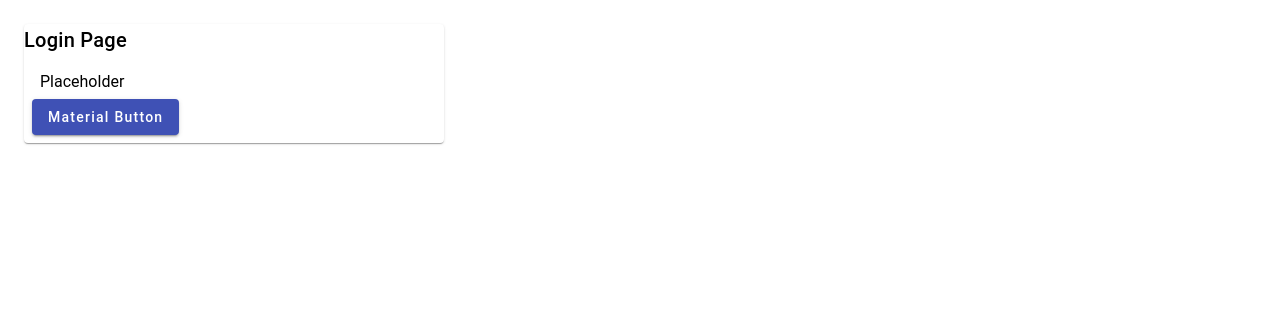
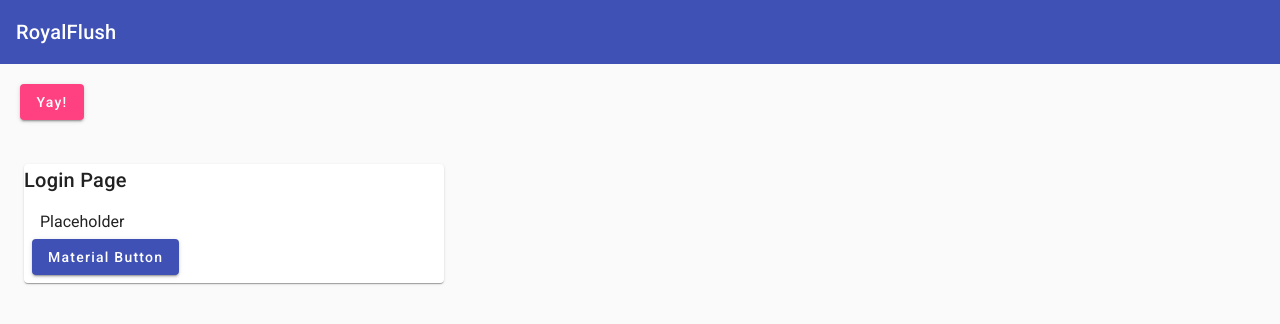
Before and after one commit to SE-RoyalFlush/Poker, an Angular app in the folder frontend/: page /login in a window 1280 px wide. Shown: the top 324 px of the page. Built offline with nearby package versions, Linux system fonts and the light colour scheme.

Commit message:
chore: added Angular initialization and global styles (#8)

```diff
--- a/frontend/angular.json
+++ b/frontend/angular.json
@@ -2,7 +2,8 @@
   "$schema": "./node_modules/@angular/cli/lib/config/schema.json",
   "version": 1,
   "cli": {
-    "packageManager": "npm"
+    "packageManager": "npm",
+    "analytics": false
   },
   "newProjectRoot": "projects",
   "projects": {
@@ -30,6 +31,7 @@
               }
             ],
             "styles": [
+              "@angular/material/prebuilt-themes/indigo-pink.css",
               "src/styles.scss"
             ]
           },
@@ -64,7 +66,8 @@
               "buildTarget": "poker-frontend:build:production"
             },
             "development": {
-              "buildTarget": "poker-frontend:build:development"
+              "buildTarget": "poker-frontend:build:development",
+              "proxyConfig": "proxy.conf.json"
             }
           },
           "defaultConfiguration": "development"
--- a/frontend/package.json
+++ b/frontend/package.json
@@ -32,9 +32,10 @@
     "@angular/compiler": "21.1.4",
     "@angular/core": "21.1.4",
     "@angular/forms": "21.1.4",
-    "@angular/material": "21.1.4",
+    "@angular/material": "~21.1.4",
     "@angular/platform-browser": "21.1.4",
     "@angular/router": "21.1.4",
+    "lodash": "^4.17.23",
     "rxjs": "~7.8.0",
     "tslib": "^2.3.0"
   },
@@ -42,6 +43,8 @@
     "@angular/build": "21.1.4",
     "@angular/cli": "21.1.4",
     "@angular/compiler-cli": "21.1.4",
+    "@angular/material": "^21.1.4",
+    "@types/lodash": "^4.17.23",
     "jsdom": "^27.1.0",
     "typescript": "~5.9.2",
     "vitest": "^4.0.8"
--- a/frontend/src/app/app.html
+++ b/frontend/src/app/app.html
@@ -1 +1,11 @@
-<router-outlet />
+<mat-toolbar color="primary">
+  <span>{{ title }}</span>
+</mat-toolbar>
+
+<div style="padding: 20px;">
+  <button mat-raised-button color="accent">
+    Yay!
+  </button>
+</div>
+
+<router-outlet></router-outlet>
--- a/frontend/src/app/app.ts
+++ b/frontend/src/app/app.ts
@@ -1,11 +1,19 @@
 import { Component } from '@angular/core';
 import { RouterOutlet } from '@angular/router';
+import { MatToolbarModule } from '@angular/material/toolbar';
+import { MatButtonModule } from '@angular/material/button';
 
 @Component({
   selector: 'app-root',
-  imports: [RouterOutlet],
+  standalone: true,
+  imports: [
+    RouterOutlet,
+    MatToolbarModule,
+    MatButtonModule
+  ],
   templateUrl: './app.html',
   styleUrl: './app.scss'
 })
 export class App {
+  title = 'RoyalFlush';
 }
--- a/frontend/src/index.html
+++ b/frontend/src/index.html
@@ -6,6 +6,10 @@
   <base href="/">
   <meta name="viewport" content="width=device-width, initial-scale=1">
   <link rel="icon" type="image/x-icon" href="favicon.ico">
+  <link rel="preconnect" href="https://fonts.googleapis.com">
+  <link rel="preconnect" href="https://fonts.gstatic.com" crossorigin>
+  <link href="https://fonts.googleapis.com/css2?family=Roboto:wght@300;400;500&display=swap" rel="stylesheet">
+  <link href="https://fonts.googleapis.com/icon?family=Material+Icons" rel="stylesheet">
 </head>
 <body>
   <app-root></app-root>
--- a/frontend/src/styles.scss
+++ b/frontend/src/styles.scss
@@ -1,11 +1,13 @@
-@import '@angular/material/prebuilt-themes/indigo-pink.css';
+@import "@angular/material/prebuilt-themes/indigo-pink.css";
 
-html,
-body {
+html, body {
   height: 100%;
 }
 
 body {
   margin: 0;
-  font-family: Roboto, 'Helvetica Neue', sans-serif;
+  font-family: Roboto, "Helvetica Neue", sans-serif;
+
+  background-color: var(--mat-sys-surface, #fafafa);
+  color: var(--mat-sys-on-surface, rgba(0, 0, 0, 0.87));
 }
```
Also changed, not shown: frontend/proxy.conf.json (added, +8 -0 lines), 1 other file (tests, documents, lock files or other folders).
